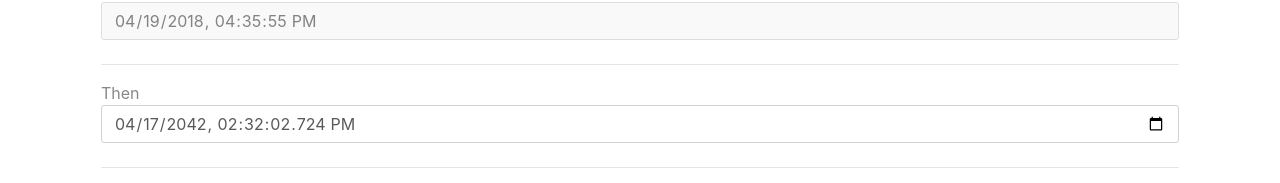
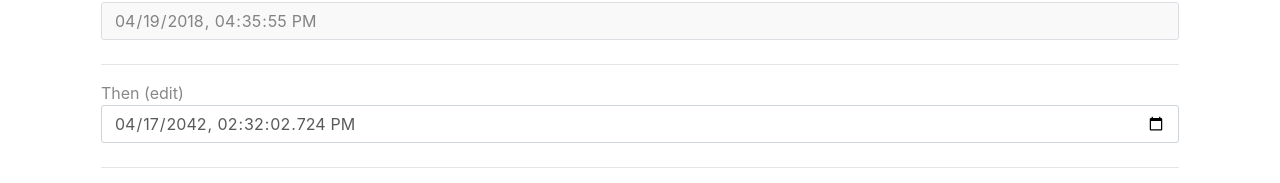
Before and after one commit to jdstein1/next-test, a Next.js app: page /timer in a window 1280 px wide. Shown: the part 366-549 px from the top of the page. Built offline with nearby package versions, Linux system fonts and the light colour scheme.

Commit message:
add "edit" indicator.

```diff
--- a/components/timer/TimerDisplay.js
+++ b/components/timer/TimerDisplay.js
@@ -104,7 +104,7 @@ class TimerDisplay extends React.Component {
                 <div className='row'>
                     <div className='col-12'>
                         <label>
-                            Then
+                            Then (edit)
                             <input className='form-control' ref='thenInput' type='datetime-local' defaultValue={this.state.thenISO} onChange={this.changeThen.bind(this)} />
                         </label>
                     </div>
```
